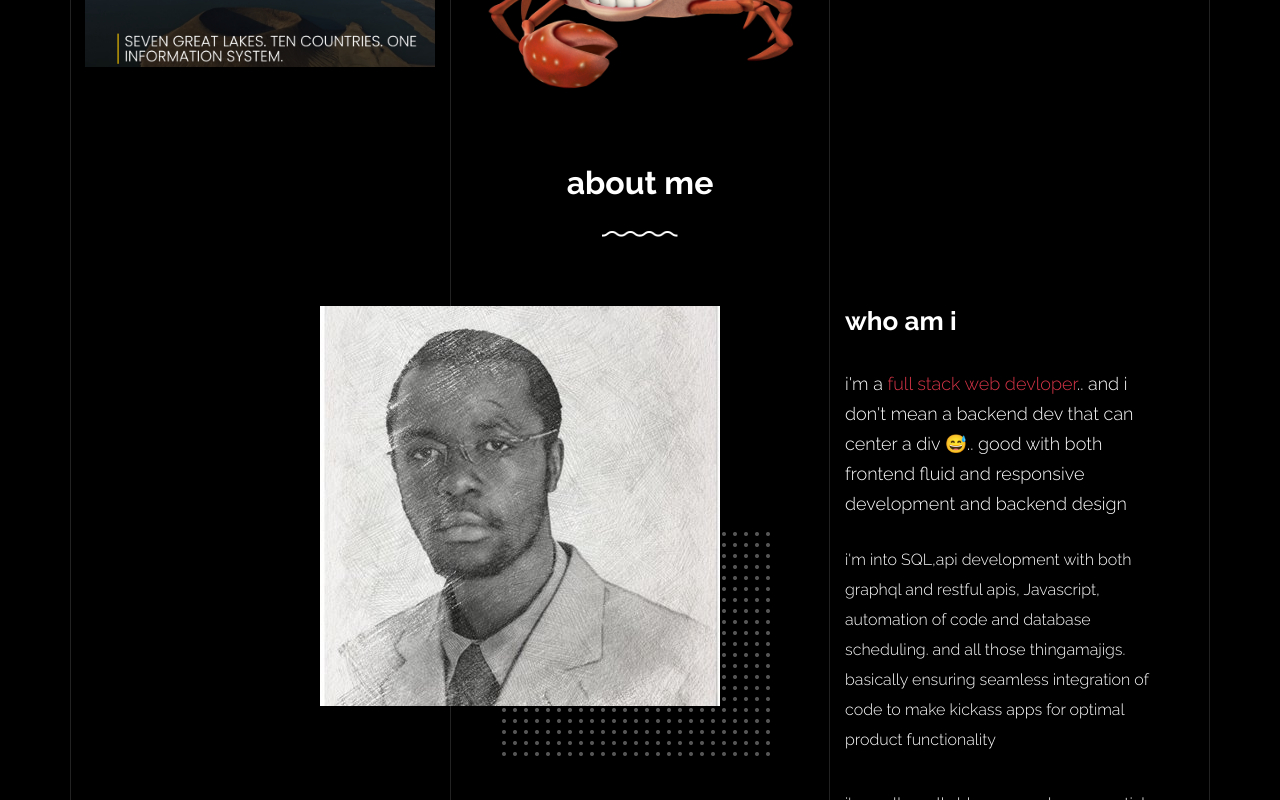
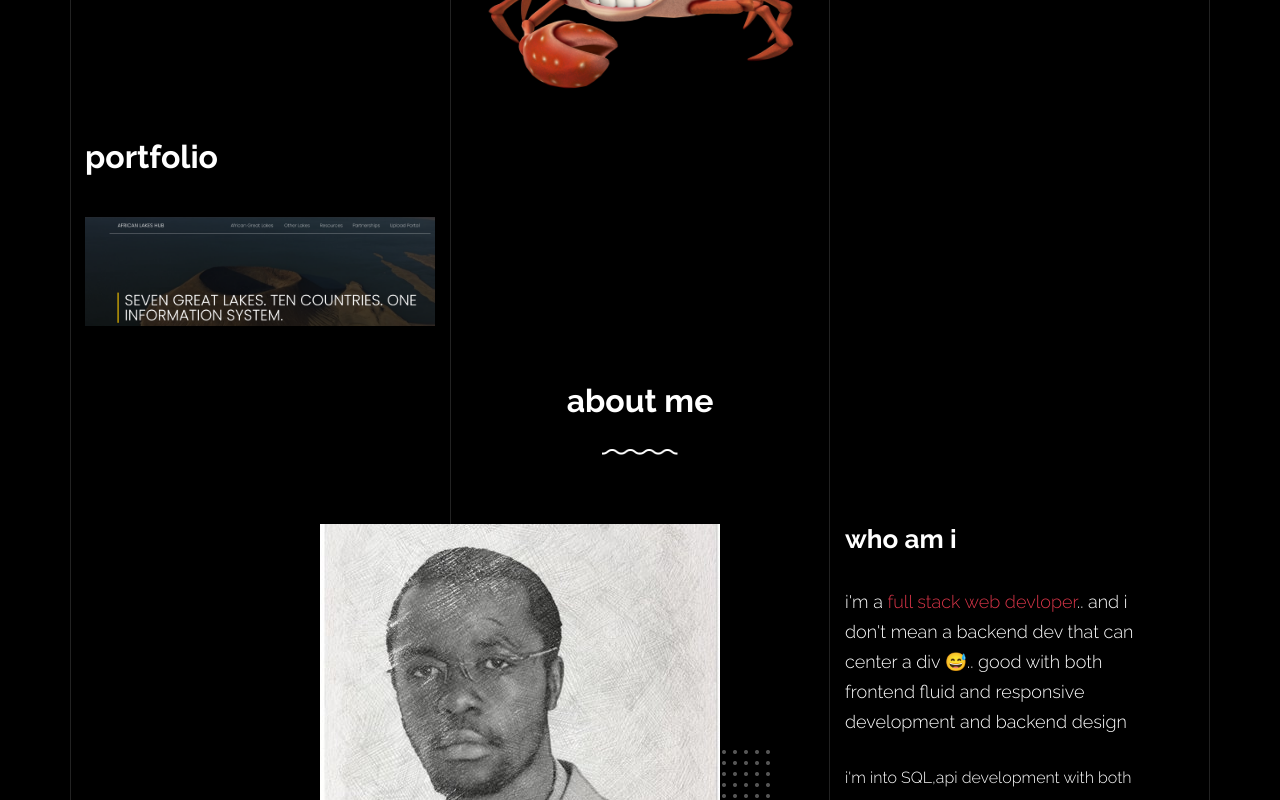
Before and after one commit to odhiambokevin/portfolio, a React (Create React App) app in the folder frontend/: page / in a window 1280 px wide. Shown: the part 1100-1900 px from the top of the page. Built offline with nearby package versions, Linux system fonts and the light colour scheme.

Commit message:
chore: add alh portfolio

```diff
--- a/frontend/src/pages/Home.js
+++ b/frontend/src/pages/Home.js
@@ -85,8 +85,27 @@ function Home() {
                         <img src="assets/images/yaspi.png" className="lazyload  img-fluid" alt="yaspi" />
                     </Link>
                 </div>
+
+                </div>
+
+            </div>
+
+
+            </div>
+            <div className="container">
+            <div className="relative"><div className="loader-portfolio-wrap"><div className="loader-portfolio"></div></div> </div>
+            <div id="portfolio-single-holder"></div>
+
+            <div className="portfolio-wrapper">
+
+                <div className="d-flex align-items-center mb-4 gsap-reveal gsap-reveal-filter">
+                <h2 className="mr-auto heading-h2"><span className="gsap-reveal">portfolio</span></h2>
+                </div>
+
+                <div id="posts" className="row gutter-isotope-item">
+
                 <div className="item branding packaging illustration col-sm-6 col-md-6 col-lg-4 isotope-mb-2 ">
-                    <Link to="portfolio/yaspi" className="portfolio-item item-portrait isotope-item gsap-reveal-img" data-id="3">
+                    <Link to="portfolio/africanlakeshub     " className="portfolio-item item-portrait isotope-item gsap-reveal-img" data-id="3">
                         <div className="overlay">
                         <span className="wrap-icon icon-link2"></span>
                         <div className="portfolio-item-content">
```
